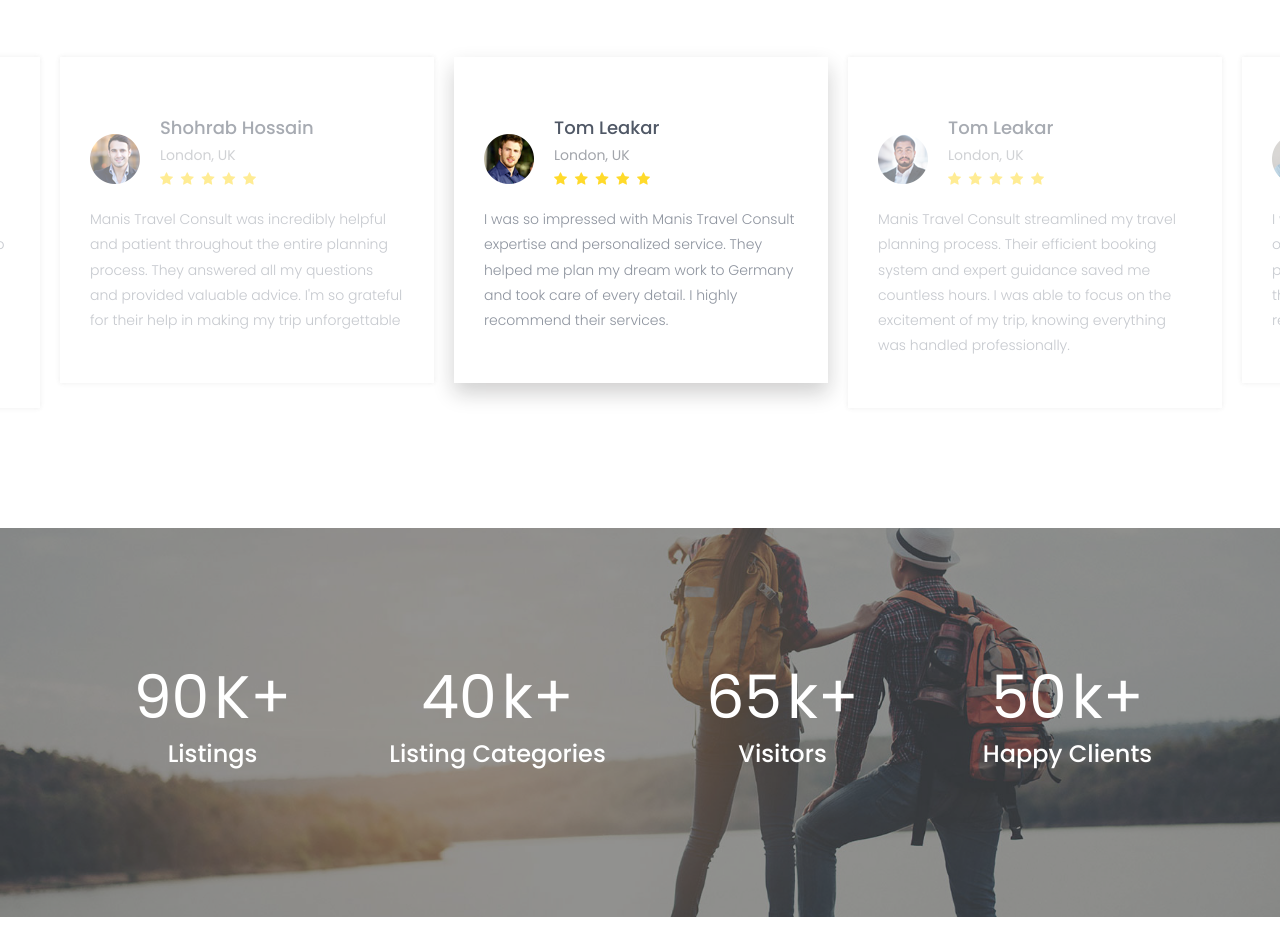
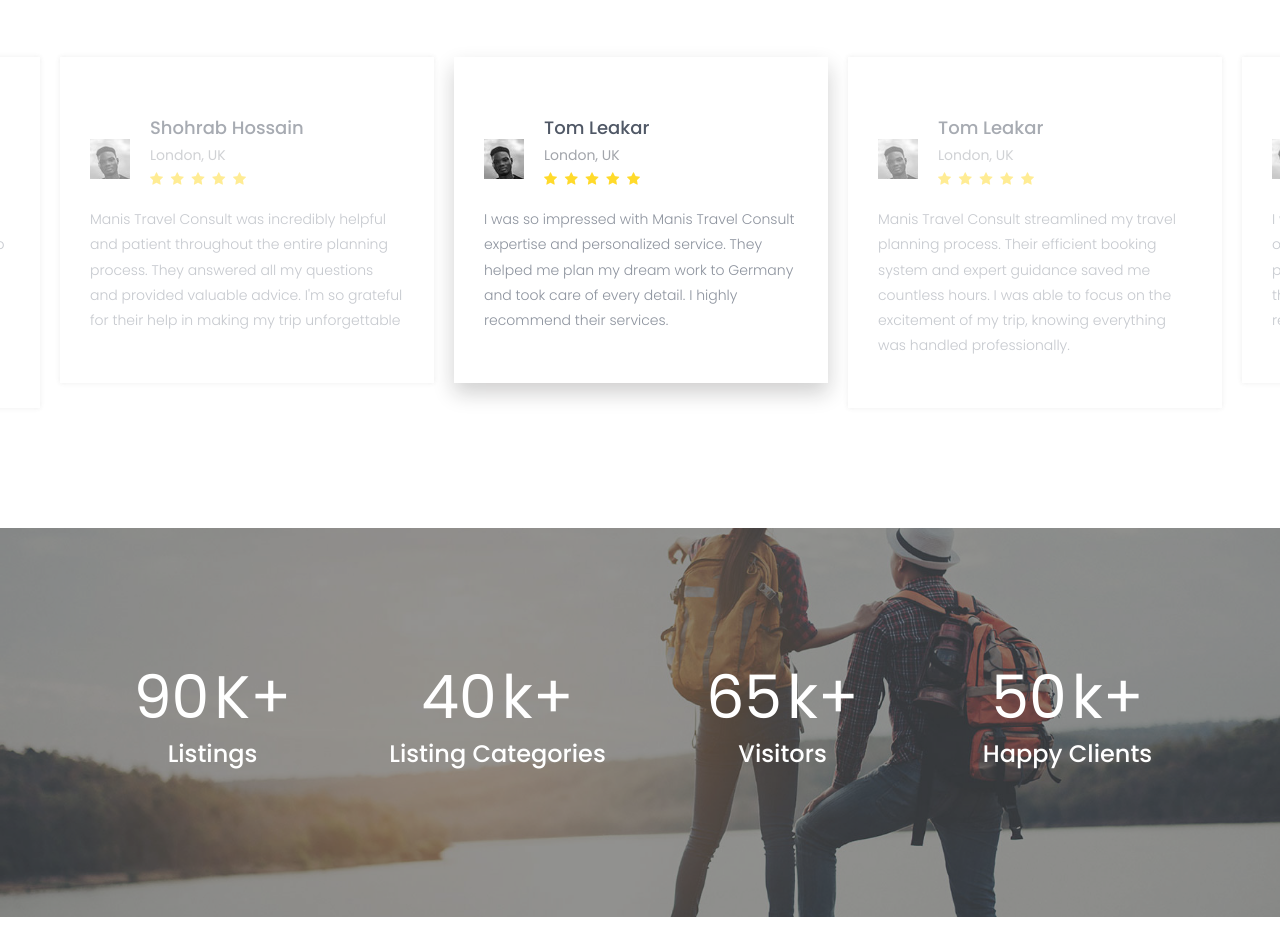
Before and after one commit to 12liyab/Manis-consult-2, a website: page index.html in a window 1280 px wide. Shown: the part 3660-4591 px from the top of the page. Drawn offline with nearby package versions, Linux system fonts and the light colour scheme.

Commit message:
Update index.html

```diff
--- a/index.html
+++ b/index.html
@@ -756,7 +756,7 @@
 						<div class="testimonial-description">
 							<div class="testimonial-info">
 								<div class="testimonial-img">
-									<img src="assets/images/clients/c2.png" alt="clients">
+									<img src="assets/images/clients/me.jpeg" alt="clients">
 								</div><!--/.testimonial-img-->
 								<div class="testimonial-person">
 									<h2>monirul islam</h2>
@@ -783,7 +783,7 @@
 						<div class="testimonial-description">
 							<div class="testimonial-info">
 								<div class="testimonial-img">
-									<img src="assets/images/clients/c3.png" alt="clients">
+									<img src="assets/images/clients/me.jpeg" alt="clients">
 								</div><!--/.testimonial-img-->
 								<div class="testimonial-person">
 									<h2>Shohrab Hossain</h2>
@@ -810,7 +810,7 @@
 						<div class="testimonial-description">
 							<div class="testimonial-info">
 								<div class="testimonial-img">
-									<img src="assets/images/clients/c4.png" alt="clients">
+									<img src="assets/images/clients/me.jpeg" alt="clients">
 								</div><!--/.testimonial-img-->
 								<div class="testimonial-person">
 									<h2>Tom Leakar</h2>
@@ -837,7 +837,7 @@
 						<div class="testimonial-description">
 							<div class="testimonial-info">
 								<div class="testimonial-img">
-									<img src="assets/images/clients/c1.png" alt="clients">
+									<img src="assets/images/clients/me.jpeg" alt="clients">
 								</div><!--/.testimonial-img-->
 								<div class="testimonial-person">
 									<h2>Tom Leakar</h2>
@@ -864,7 +864,7 @@
 						<div class="testimonial-description">
 							<div class="testimonial-info">
 								<div class="testimonial-img">
-									<img src="assets/images/clients/c2.png" alt="clients">
+									<img src="assets/images/clients/me.jpeg" alt="clients">
 								</div><!--/.testimonial-img-->
 								<div class="testimonial-person">
 									<h2>monirul islam</h2>
@@ -890,7 +890,7 @@
 						<div class="testimonial-description">
 							<div class="testimonial-info">
 								<div class="testimonial-img">
-									<img src="assets/images/clients/c3.png" alt="clients">
+									<img src="assets/images/clients/me.jpeg" alt="clients">
 								</div><!--/.testimonial-img-->
 								<div class="testimonial-person">
 									<h2>Shohrab Hossain</h2>
```
